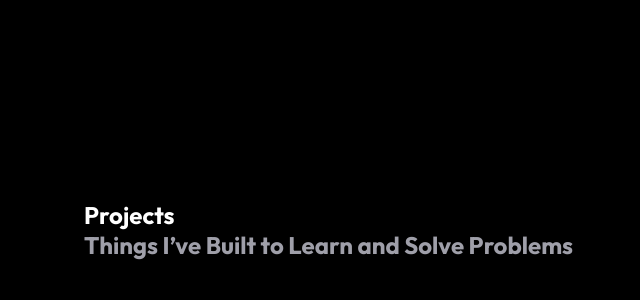
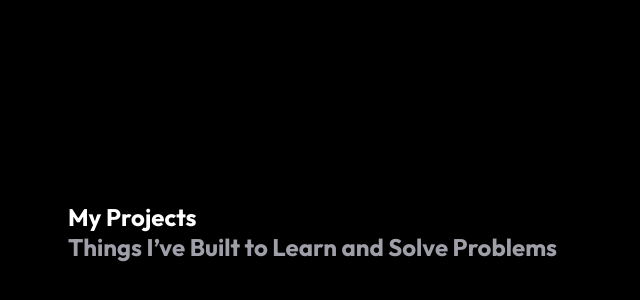
Before and after one commit to wade00000/My-Portfolio, a React (Vite) app: page / in a window 1280 px wide. Shown: the part 1538-1838 px from the top of the page, without its empty margins (181-821 px from the left). Built offline with nearby package versions, Linux system fonts and the light colour scheme.

Commit message:
feat: set audio volume to 0.15

```diff
--- a/index.html
+++ b/index.html
@@ -6,7 +6,7 @@
     <meta name="viewport" content="width=device-width, initial-scale=1.0" />
     <title>my-portfolio</title>
 
-    <!-- DM Sans,Work Sana,Space Mono,Inter,Outer,Geist Mono,Geist-->
+    <!-- DM Sans,Work Sans,Space Mono,Inter,Outfit,Geist Mono,Geist-->
     <link rel="preconnect" href="https://fonts.googleapis.com">
     <link rel="preconnect" href="https://fonts.gstatic.com" crossorigin>
     <link href="https://fonts.googleapis.com/css2?family=DM+Sans:ital,opsz,wght@0,9..40,100..1000;1,9..40,100..1000&family=Geist+Mono:wght@100..900&family=Geist:wght@100..900&family=Inter:ital,opsz,wght@0,14..32,100..900;1,14..32,100..900&family=Outfit:wght@100..900&family=Space+Mono:ital,wght@0,400;0,700;1,400;1,700&family=Work+Sans:ital,wght@0,100..900;1,100..900&display=swap" rel="stylesheet">
--- a/src/App.css
+++ b/src/App.css
@@ -143,6 +143,7 @@ section {
   padding-top:33px;
 }
 
+
 button{
 padding: 0;
 border: none;
@@ -212,7 +213,7 @@ a {
 /* Typing animation - expands width to reveal text character by character */
 @keyframes typing {
   from { clip-path: inset(0 100% 0 0) } /* Start completely hidden */
-  to { clip-path: inset(0 0 0 0)} /* End fully visible ( I adjusted based on actual text width) */
+  to { clip-path: inset(0 0 0 0)} /* End fully visible (adjusted based on actual text width) */
 }
 
 /* Cursor blinking animation - toggles border visibility */
@@ -267,6 +268,28 @@ a {
 .dark .grey{
   color:#9f9fa9;
 }
+
 .light .grey{
   color:#71717b;
 }
+
+.card{
+  box-shadow: 0 4px 8px 0 rgba(0,0,0,0.2);
+  border-color: aqua;
+  border-style: dashed;
+  transition: 300ms;
+  height: 120px;
+}
+
+.card:hover {
+  box-shadow: 0 8px 16px 0 rgba(0,0,0,0.2);
+
+}
+
+.container {
+  padding: 2px 16px;
+}
+
+.image {
+  width: 10%;
+}
--- a/src/App.jsx
+++ b/src/App.jsx
@@ -18,6 +18,7 @@ function App() {
   })
 
   const audio = useRef( new Audio("/senseixjay.mp3"))
+  audio.current.volume = 0.15
 
   function handleMusic(){
       if(audio.current.paused){
@@ -80,7 +81,10 @@ function App() {
       />
       <div className="container">
         <SideBar activeSection={activeSection}/>
-        <Content setActiveSection={setActiveSection}/>
+        <Content
+          setActiveSection={setActiveSection}
+          activeSection={activeSection}
+        />
 
       </div>
 
--- a/src/components/Content.jsx
+++ b/src/components/Content.jsx
@@ -1,8 +1,11 @@
 import { useEffect, useState,useRef } from 'react'
+
 
 function Content({setActiveSection}){
 
     const observerRef = useRef(null)
+
+
 
     useEffect(() => {
         observerRef.current = new IntersectionObserver((entries)=>{
@@ -34,12 +37,12 @@ return(
   </section>
 
   <section ref={observer} id="aboutme">
-    <h1>About</h1>
+    <h1 className="show">About</h1>
     <h1 className="grey">Who I Am and How I Think About Code</h1>
   </section>
 
   <section ref={observer} id="projects">
-    <h1>Projects</h1>
+    <h1>My Projects</h1>
     <h1 className="grey">Things I’ve Built to Learn and Solve Problems</h1>
   </section>
 
--- a/src/index.css
+++ b/src/index.css
@@ -19,7 +19,7 @@ html {
 }
 
 h1, h2, h3 {
-  font-family: 'Outfit', sans-serif; /* or whatever you pick */
+  font-family: 'Outfit', sans-serif;
 }
 
 /* Clean sans-serif for body content */
```
